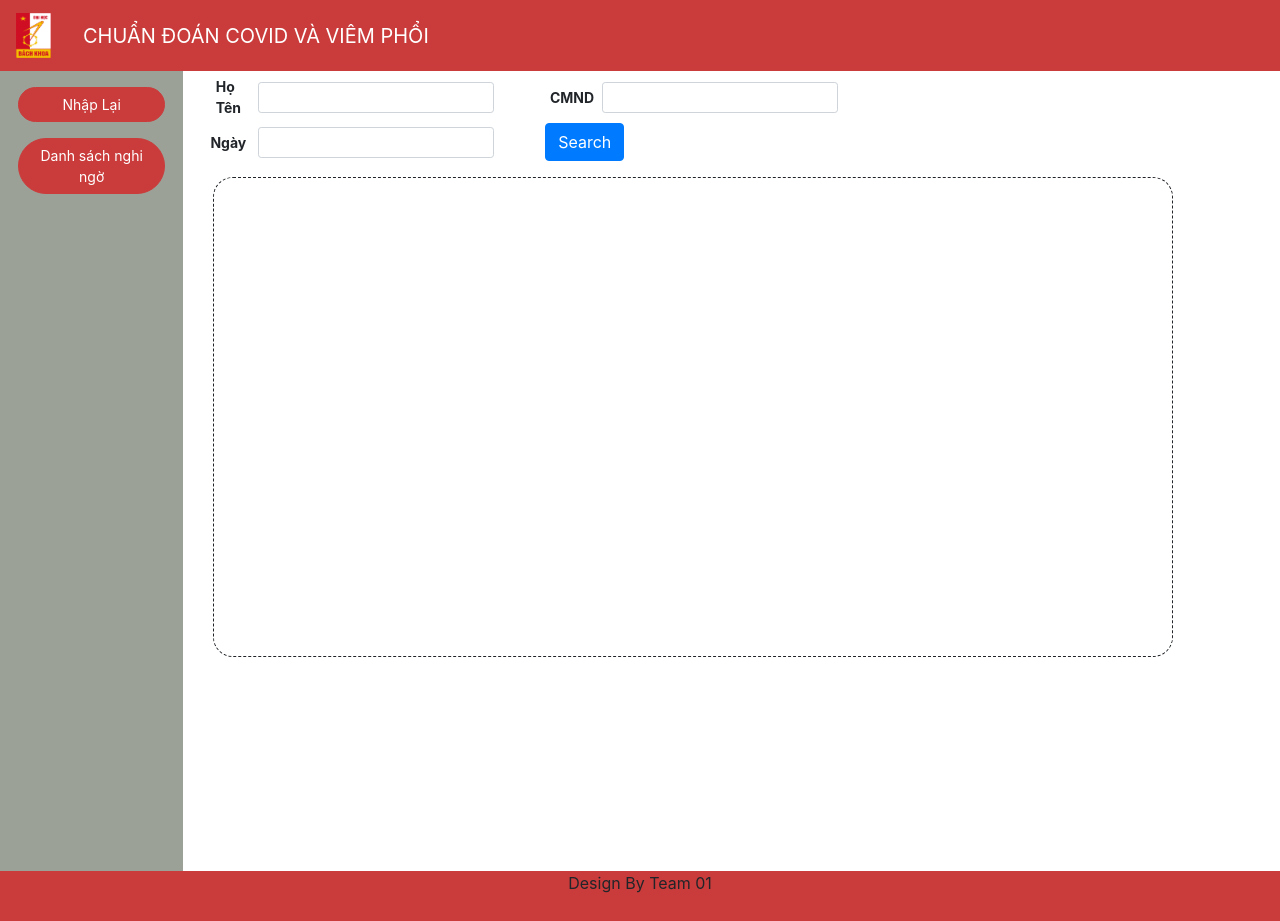
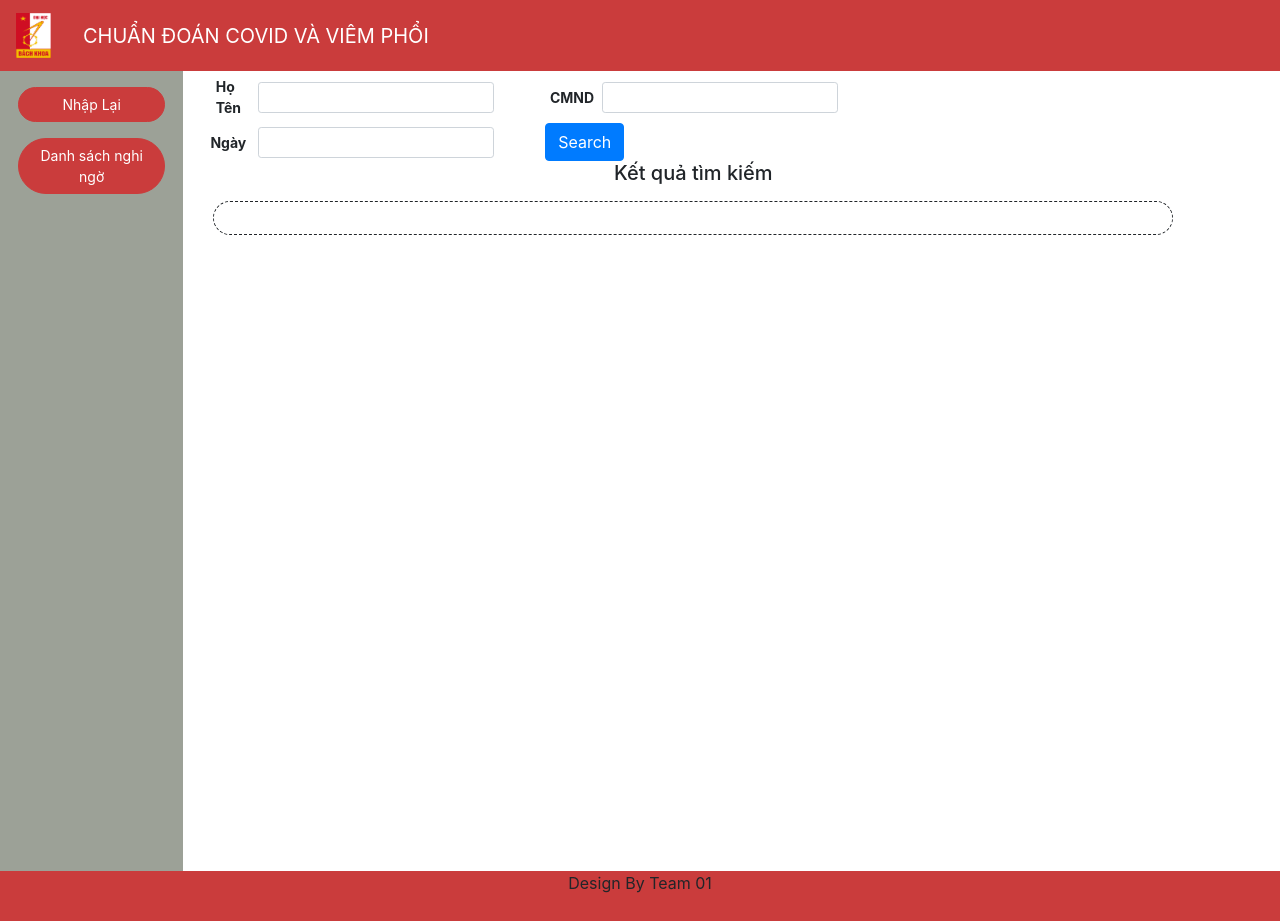
Before and after one commit to maihuysl1999/AI_project, a React (Create React App) app in the folder client/: page / in a window 1280 px wide. Built offline with nearby package versions, Linux system fonts and the light colour scheme.

Commit message:
search form css

```diff
--- a/client/src/components/Search/Search.css
+++ b/client/src/components/Search/Search.css
@@ -8,7 +8,11 @@
     border-radius: 20px;
     padding: 1rem;
     width: 60rem;
-    height: 30rem;
+}
+
+.title_result{
+    text-align: center;
+    width: 60rem;
 }
 
 .form_search{
--- a/client/src/components/Search/Search.js
+++ b/client/src/components/Search/Search.js
@@ -38,6 +38,9 @@ const Search = () => {
                 </Form.Group>
                 <Button type="submit">Search</Button>
             </Form>
+            <div className="title_result">
+                <h5>Kết quả tìm kiếm</h5>
+            </div>
             <div className="search_result">
 
             </div>
```
